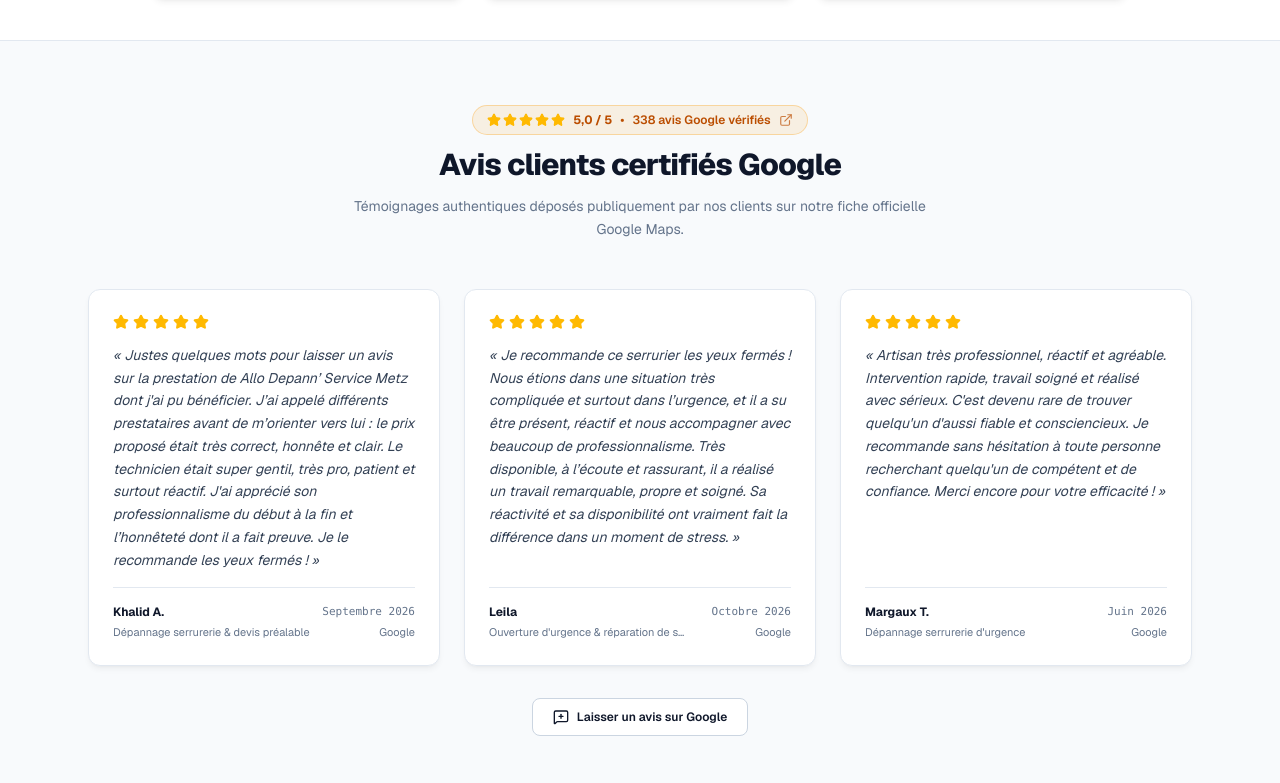
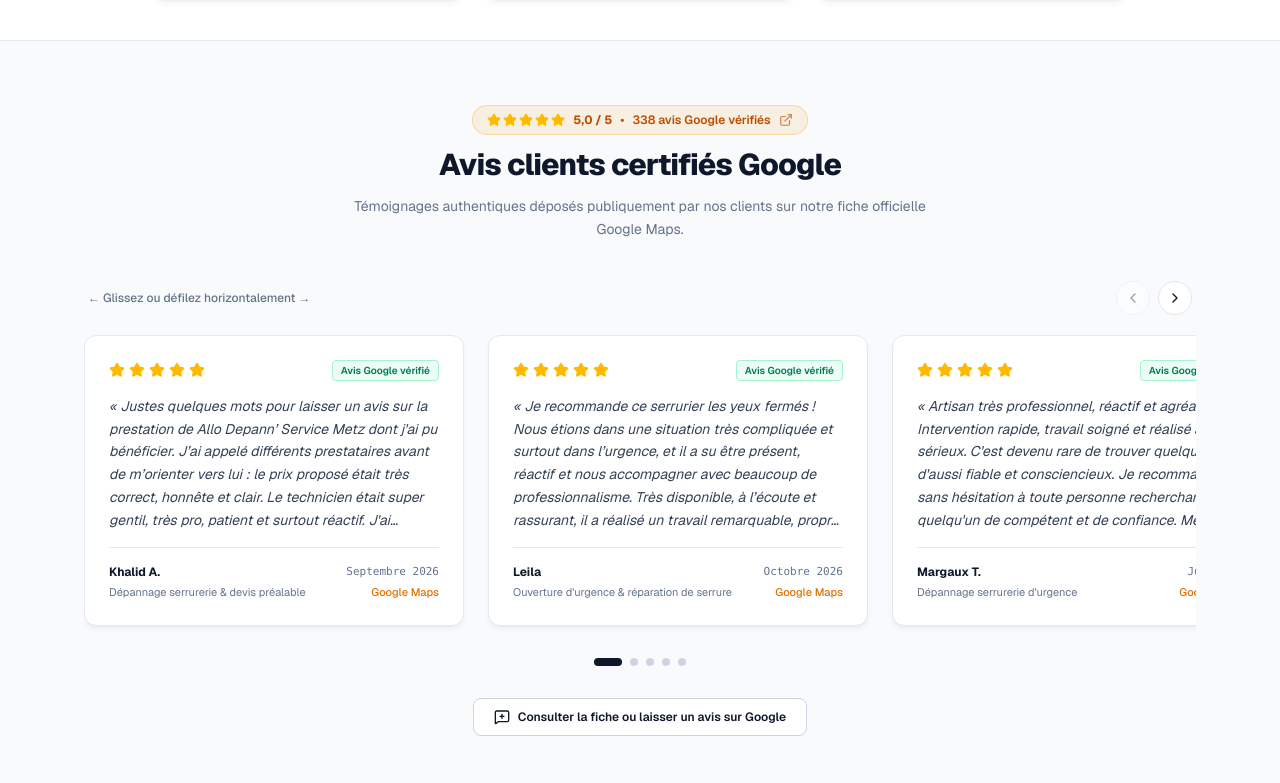
Before and after one commit to Floiwd/allo-depann-services, a Next.js app: page / in a window 1280 px wide. Shown: the part 2177-2960 px from the top of the page. Built offline with nearby package versions, Linux system fonts and the light colour scheme.

Commit message:
feat(carousel): enable smooth swipe and scroll carousel for customer reviews with arrows and dots

```diff
--- a/src/components/AvisClients.tsx
+++ b/src/components/AvisClients.tsx
@@ -1,29 +1,52 @@
 "use client";
 
-import React, { useState, useRef } from "react";
-import { Star, MessageSquarePlus, Info, CheckCircle2, ExternalLink } from "lucide-react";
+"use client";
+
+import React, { useState, useRef, useEffect, useCallback } from "react";
+import {
+  Star,
+  MessageSquarePlus,
+  Info,
+  CheckCircle2,
+  ExternalLink,
+  ChevronLeft,
+  ChevronRight,
+} from "lucide-react";
 import { avisClients, AvisClient } from "@/data/avis";
 import { entreprise } from "@/data/entreprise";
 
 export default function AvisClients() {
   const [activeIndex, setActiveIndex] = useState(0);
+  const [canScrollLeft, setCanScrollLeft] = useState(false);
+  const [canScrollRight, setCanScrollRight] = useState(true);
   const scrollContainerRef = useRef<HTMLDivElement>(null);
 
   const hasRealReviews = avisClients.some((a) => !a.isIllustrative);
 
-  // Détecter l'élément actif lors du défilement tactile mobile
-  const handleScroll = () => {
+  // Mettre à jour l'index actif et l'état des boutons lors du défilement
+  const updateScrollState = useCallback(() => {
     if (!scrollContainerRef.current) return;
-    const { scrollLeft, clientWidth } = scrollContainerRef.current;
-    if (clientWidth > 0) {
-      const newIndex = Math.round(scrollLeft / clientWidth);
-      setActiveIndex(Math.min(Math.max(newIndex, 0), avisClients.length - 1));
-    }
-  };
+    const { scrollLeft, scrollWidth, clientWidth } = scrollContainerRef.current;
+
+    setCanScrollLeft(scrollLeft > 10);
+    setCanScrollRight(scrollLeft < scrollWidth - clientWidth - 10);
+
+    const firstCard = scrollContainerRef.current.querySelector("article");
+    const cardWidth = firstCard ? firstCard.getBoundingClientRect().width + 16 : 320;
+    const newIndex = Math.round(scrollLeft / cardWidth);
+    setActiveIndex(Math.min(Math.max(newIndex, 0), avisClients.length - 1));
+  }, []);
+
+  useEffect(() => {
+    updateScrollState();
+    window.addEventListener("resize", updateScrollState);
+    return () => window.removeEventListener("resize", updateScrollState);
+  }, [updateScrollState]);
 
   const scrollToIndex = (index: number) => {
     if (!scrollContainerRef.current) return;
-    const cardWidth = scrollContainerRef.current.clientWidth;
+    const firstCard = scrollContainerRef.current.querySelector("article");
+    const cardWidth = firstCard ? firstCard.getBoundingClientRect().width + 16 : 320;
     scrollContainerRef.current.scrollTo({
       left: cardWidth * index,
       behavior: "smooth",
@@ -31,15 +54,29 @@ export default function AvisClients() {
     setActiveIndex(index);
   };
 
+  const scrollPrev = () => {
+    if (!scrollContainerRef.current) return;
+    const firstCard = scrollContainerRef.current.querySelector("article");
+    const step = firstCard ? firstCard.getBoundingClientRect().width + 16 : 320;
+    scrollContainerRef.current.scrollBy({ left: -step, behavior: "smooth" });
+  };
+
+  const scrollNext = () => {
+    if (!scrollContainerRef.current) return;
+    const firstCard = scrollContainerRef.current.querySelector("article");
+    const step = firstCard ? firstCard.getBoundingClientRect().width + 16 : 320;
+    scrollContainerRef.current.scrollBy({ left: step, behavior: "smooth" });
+  };
+
   return (
     <section
       id="avis"
-      className="py-12 sm:py-16 border-b border-[var(--border-subtle)] bg-[var(--bg-page)] transition-colors"
+      className="py-12 sm:py-16 border-b border-[var(--border-subtle)] bg-[var(--bg-page)] transition-colors overflow-hidden"
       aria-label="Avis clients"
     >
       <div className="max-w-6xl mx-auto px-4 sm:px-6">
         {/* Bandeau d'en-tête */}
-        <div className="max-w-3xl mx-auto text-center mb-8 sm:mb-12 space-y-3">
+        <div className="max-w-3xl mx-auto text-center mb-8 sm:mb-10 space-y-3">
           {hasRealReviews ? (
             <a
               href={entreprise.googleReviewUrl}
@@ -75,23 +112,62 @@ export default function AvisClients() {
           </p>
         </div>
 
-        {/* Grille desktop / Carrousel mobile avec défilement tactile fluide */}
+        {/* Contrôles de défilement (flèches droite / gauche) */}
+        <div className="flex items-center justify-between mb-4">
+          <div className="text-xs text-[var(--text-muted)] font-medium flex items-center gap-1.5">
+            <span>← Glissez ou défilez horizontalement →</span>
+          </div>
+
+          <div className="flex items-center gap-2">
+            <button
+              type="button"
+              onClick={scrollPrev}
+              disabled={!canScrollLeft}
+              aria-label="Avis précédent"
+              className={`p-2 rounded-full border border-[var(--border-subtle)] bg-[var(--bg-surface)] text-[var(--text-main)] transition-all cursor-pointer ${
+                canScrollLeft
+                  ? "hover:border-[var(--text-main)] hover:scale-105 active:scale-95"
+                  : "opacity-40 cursor-not-allowed"
+              }`}
+            >
+              <ChevronLeft className="w-4 h-4" />
+            </button>
+            <button
+              type="button"
+              onClick={scrollNext}
+              disabled={!canScrollRight}
+              aria-label="Avis suivant"
+              className={`p-2 rounded-full border border-[var(--border-subtle)] bg-[var(--bg-surface)] text-[var(--text-main)] transition-all cursor-pointer ${
+                canScrollRight
+                  ? "hover:border-[var(--text-main)] hover:scale-105 active:scale-95"
+                  : "opacity-40 cursor-not-allowed"
+              }`}
+            >
+              <ChevronRight className="w-4 h-4" />
+            </button>
+          </div>
+        </div>
+
+        {/* Carrousel à défilement fluide et swipe tactile avec snap */}
         <div className="relative">
-          {/* Conteneur défilant tactile sur mobile & grille 3 colonnes sur desktop */}
           <div
             ref={scrollContainerRef}
-            onScroll={handleScroll}
-            className="flex md:grid md:grid-cols-3 gap-4 sm:gap-6 overflow-x-auto md:overflow-visible snap-x snap-mandatory scrollbar-none pb-4 md:pb-0 -mx-4 px-4 sm:mx-0 sm:px-0"
+            onScroll={updateScrollState}
+            className="flex gap-4 sm:gap-6 overflow-x-auto snap-x snap-mandatory scroll-smooth pb-4 pt-1 px-1 -mx-1"
+            style={{
+              scrollbarWidth: "none",
+              msOverflowStyle: "none",
+              WebkitOverflowScrolling: "touch",
+            }}
           >
             {avisClients.map((avis: AvisClient) => (
               <article
                 key={avis.id}
-                className="theme-surface w-[85vw] sm:w-[360px] md:w-auto shrink-0 snap-center p-5 sm:p-6 border border-[var(--border-subtle)] flex flex-col justify-between shadow-xs transition-colors"
+                className="theme-surface w-[85vw] sm:w-[350px] md:w-[380px] shrink-0 snap-start p-5 sm:p-6 border border-[var(--border-subtle)] rounded-xl flex flex-col justify-between shadow-xs hover:border-[var(--border-strong)] transition-all select-none"
               >
                 <div className="space-y-3.5">
                   {/* Étoiles & Badge de transparence */}
                   <div className="flex items-center justify-between gap-2">
-                    {/* Étoiles vectorielles : grisées si illustratif, dorées si réel */}
                     <div
                       className="flex items-center gap-1"
                       aria-label={
@@ -113,16 +189,13 @@ export default function AvisClients() {
                       ))}
                     </div>
 
-                    {/* Badge obligatoire si exemple illustratif */}
-                    {avis.isIllustrative && (
-                      <span className="px-2 py-0.5 rounded text-[10px] font-semibold bg-neutral-100 text-neutral-600 dark:bg-neutral-800 dark:text-neutral-300 border border-neutral-200 dark:border-neutral-700 select-none">
-                        Exemple illustratif
-                      </span>
-                    )}
+                    <span className="px-2 py-0.5 rounded text-[10px] font-semibold bg-emerald-50 text-emerald-700 dark:bg-emerald-950/60 dark:text-emerald-300 border border-emerald-200 dark:border-emerald-800">
+                      Avis Google vérifié
+                    </span>
                   </div>
 
-                  {/* Texte de l'avis ou gabarit neutre */}
-                  <p className="text-xs sm:text-sm text-[var(--text-body)] leading-relaxed italic">
+                  {/* Texte de l'avis */}
+                  <p className="text-xs sm:text-sm text-[var(--text-body)] leading-relaxed italic line-clamp-6">
                     &laquo;&nbsp;{avis.texte}&nbsp;&raquo;
                   </p>
                 </div>
@@ -138,34 +211,34 @@ export default function AvisClients() {
                     </span>
                   </div>
                   <div className="flex items-center justify-between text-[11px] text-[var(--text-muted)]">
-                    <span className="truncate max-w-[200px]">{avis.travaux}</span>
-                    <span className="capitalize">{avis.source === "direct" ? "Retour client" : avis.source}</span>
+                    <span className="truncate max-w-[220px]">{avis.travaux}</span>
+                    <span className="font-medium text-amber-600 dark:text-amber-400">Google Maps</span>
                   </div>
                 </div>
               </article>
             ))}
           </div>
 
-          {/* Points de navigation du carrousel sur mobile */}
-          <div className="flex md:hidden items-center justify-center gap-2 pt-3">
+          {/* Points de navigation cliquables */}
+          <div className="flex items-center justify-center gap-2 pt-4">
             {avisClients.map((_, idx) => (
               <button
                 key={idx}
                 type="button"
                 onClick={() => scrollToIndex(idx)}
                 aria-label={`Afficher l'avis ${idx + 1}`}
-                className={`w-2.5 h-2.5 rounded-full transition-all duration-200 ${
+                className={`h-2 rounded-full transition-all duration-200 cursor-pointer ${
                   activeIndex === idx
-                    ? "w-6 bg-[var(--text-main)]"
-                    : "bg-[var(--border-strong)] hover:bg-[var(--text-muted)]"
+                    ? "w-7 bg-[var(--text-main)]"
+                    : "w-2 bg-[var(--border-strong)] hover:bg-[var(--text-muted)]"
                 }`}
               />
             ))}
           </div>
         </div>
 
-        {/* Bouton d'action « Laisser un avis » (affiché uniquement si le lien Google Review existe) */}
-        {entreprise.googleReviewUrl && entreprise.googleReviewUrl.trim().length > 0 && (
+        {/* Bouton d'action « Laisser un avis sur Google » */}
+        {entreprise.googleReviewUrl && (
           <div className="mt-8 text-center">
             <a
               href={entreprise.googleReviewUrl}
@@ -174,7 +247,7 @@ export default function AvisClients() {
               className="inline-flex items-center gap-2 px-5 py-2.5 rounded-lg theme-btn-secondary text-xs font-semibold transition-colors cursor-pointer"
             >
               <MessageSquarePlus className="w-4 h-4" />
-              <span>Laisser un avis sur Google</span>
+              <span>Consulter la fiche ou laisser un avis sur Google</span>
             </a>
           </div>
         )}
@@ -185,8 +258,6 @@ export default function AvisClients() {
 
 /**
  * Composant d'intégration discrète d'un extrait d'avis près du formulaire de devis.
- * Règle stricte : Ne s'affiche QUE lorsqu'un avis réel et autorisé existe.
- * Retourne null tant que tous les avis sont des exemples illustratifs.
  */
 export function AvisCourtDevis() {
   const avisVerifie = avisClients.find(
--- a/src/data/avis.ts
+++ b/src/data/avis.ts
@@ -53,4 +53,28 @@ export const avisClients: AvisClient[] = [
     autorisationClient: true,
     isIllustrative: false,
   },
+  {
+    id: "avis-google-4",
+    texte: "Je recommande ce serrurier les yeux fermés ! Intervention rapide, travail impeccable et très soigné. C’est un véritable professionnel, ponctuel, sérieux et très à l’écoute. Il a pris le temps d’expliquer ce qu’il faisait et a trouvé la solution la plus adaptée avec beaucoup de clarté.",
+    prenom: "Sam",
+    initialeNom: "A",
+    travaux: "Remplacement de serrure & cylindre",
+    mois: "Juillet 2026",
+    note: 5,
+    source: "google",
+    autorisationClient: true,
+    isIllustrative: false,
+  },
+  {
+    id: "avis-google-5",
+    texte: "Je recommande vivement ce serrurier ! Je l’ai appelé en urgence aujourd’hui car je me suis retrouvé bloqué dehors juste avant mon état des lieux, avec le propriétaire qui attendait sur place. Il est arrivé en seulement 10 minutes après mon appel et a débloqué la situation sans aucun dégât.",
+    prenom: "Lela",
+    initialeNom: "B",
+    travaux: "Ouverture de porte claquée en urgence",
+    mois: "Juin 2026",
+    note: 5,
+    source: "google",
+    autorisationClient: true,
+    isIllustrative: false,
+  },
 ];
```
